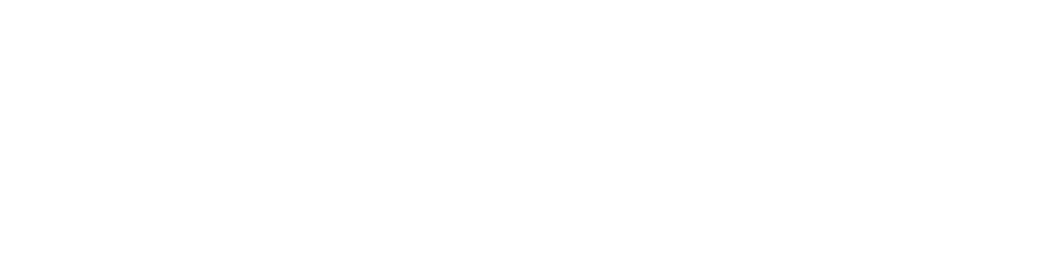
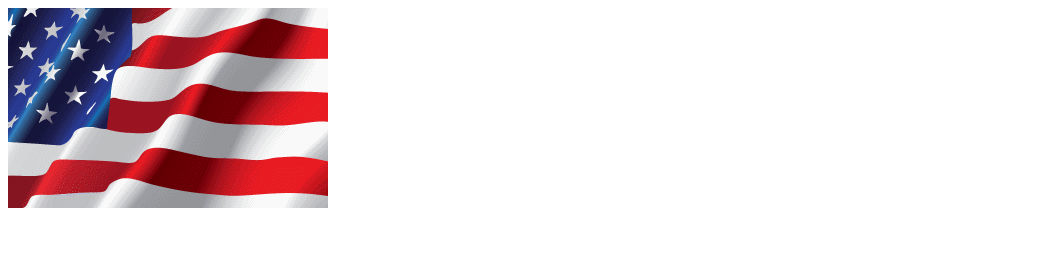
Before and after one commit to divory2/WP-Group5, a plain HTML site: page index.html in a window 1280 px wide. Shown: the top 262 px of the page, without its empty margins (0-1055 px from the left). Drawn offline with Linux system fonts and the light colour scheme.

Commit message:
Third commit, added flag

```diff
--- a/index.html
+++ b/index.html
@@ -22,6 +22,12 @@
 
 </div>
 
+<div class="flag">
+
+<img src="flag.gif" alt="flag">
+
+</div>
+
 
 
 
--- a/styles.css
+++ b/styles.css
@@ -9,3 +9,9 @@ left:100px;
     top:300px;
     left:600px;
 }
+
+.flag:hover{
+    position: absolute;
+    animation-play-state:paused;
+
+}
```
Also changed, not shown: flag.gif (added).
